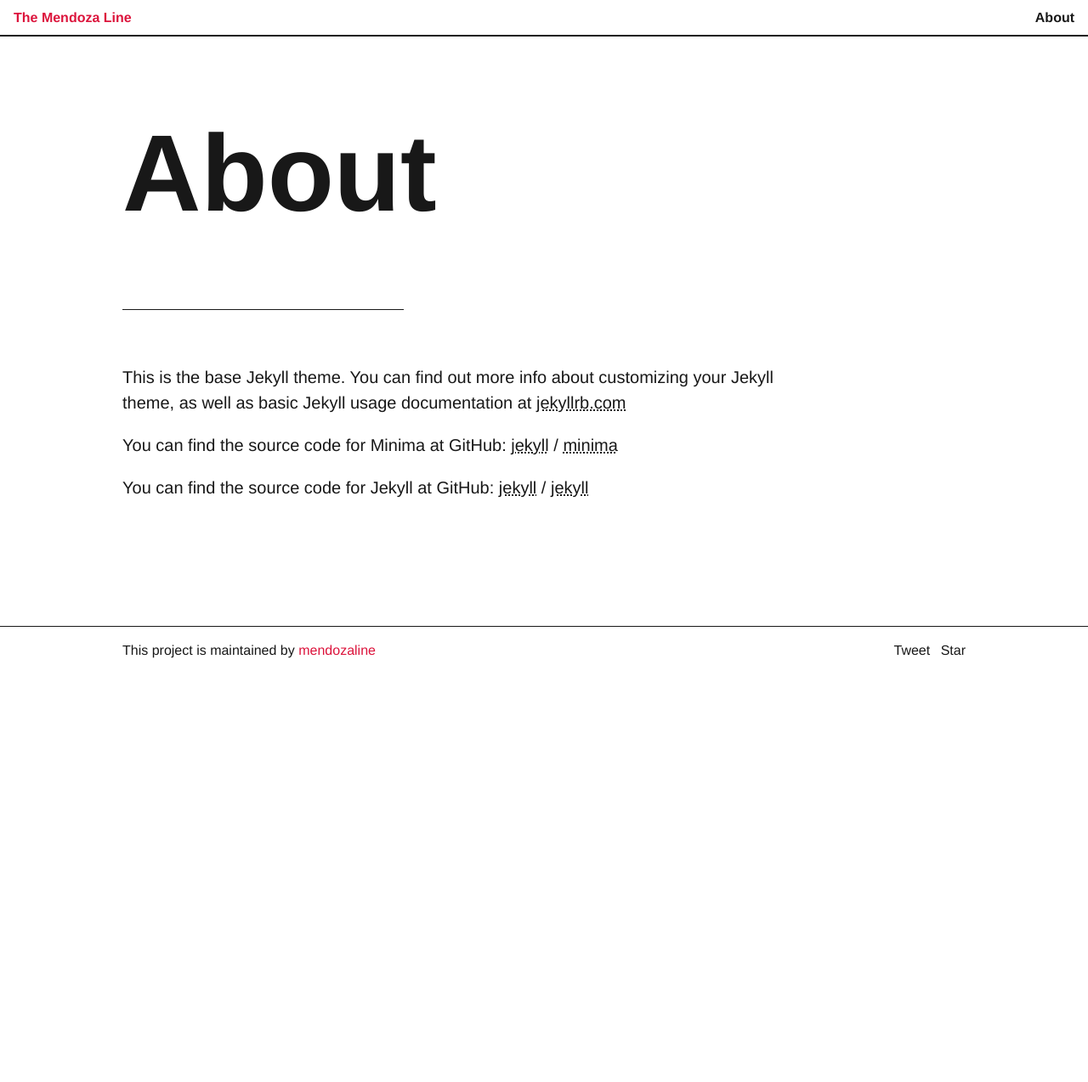
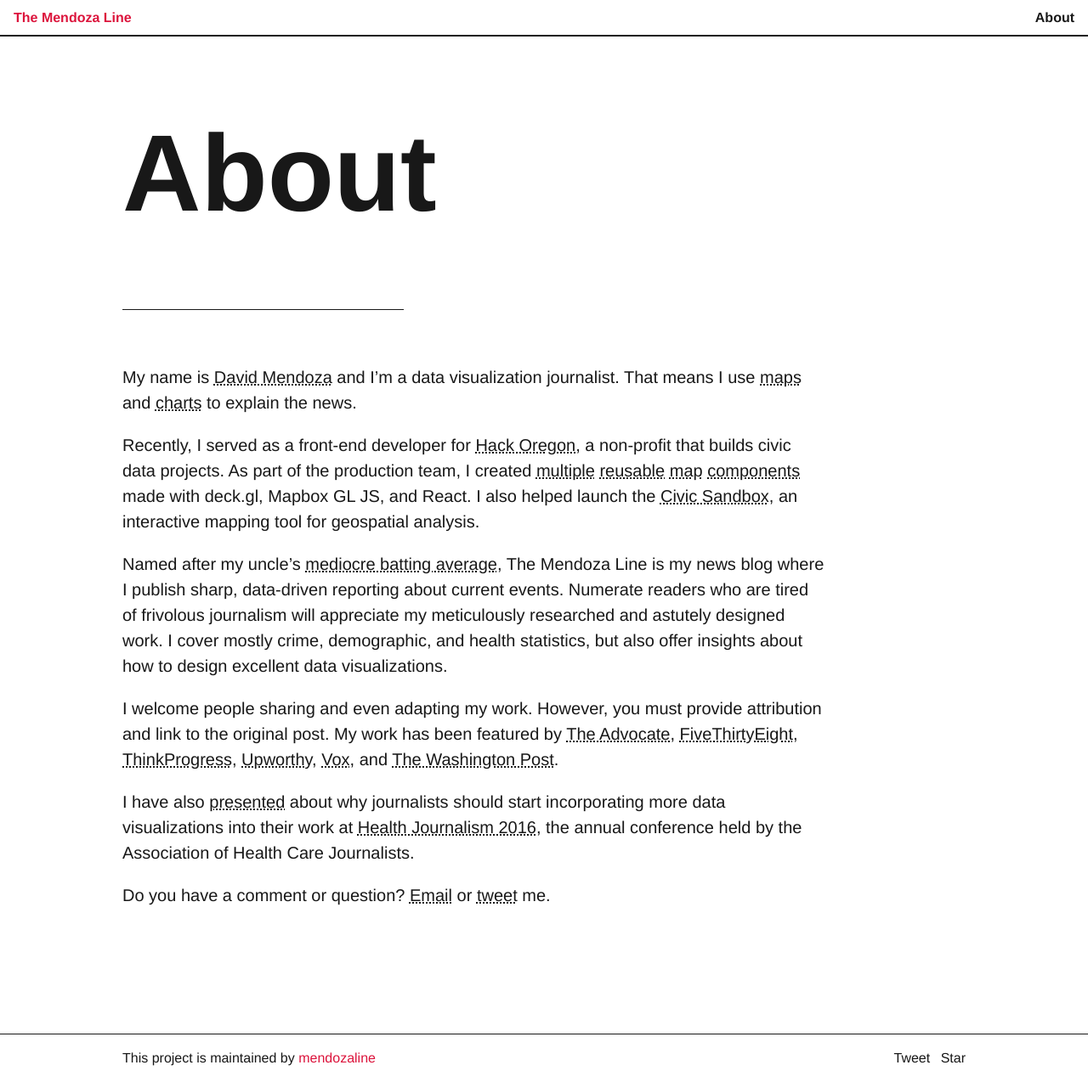
Before and after one commit to mendozaline/mendozaline.github.io, a Jekyll site: the page built from about.md, in a window 1280 px wide. Shown: the whole page at 85% size. Built offline with Jekyll 4.4.1, drawn with Linux system fonts in a browser that asks for light colours; comment, search, counter and statistics services are not loaded; before the commit the page ends 900 px from its top, so only the background shows below that.

Commit message:
Update about page

```diff
--- a/about.md
+++ b/about.md
@@ -3,16 +3,14 @@ layout: page
 title: About
 permalink: /about/
 ---
+My name is [David Mendoza](https://twitter.com/sen_mendoza/) and I’m a data visualization journalist. That means I use [maps](https://mic.com/articles/121326/evolution-of-same-sex-marriage-in-america) and [charts](https://mic.com/articles/122955/evolution-of-marijuana-legalization-in-america) to explain the news.
 
-This is the base Jekyll theme. You can find out more info about customizing your Jekyll theme, as well as basic Jekyll usage documentation at [jekyllrb.com](https://jekyllrb.com/)
+Recently, I served as a front-end developer for [Hack Oregon](https://www.hackoregon.org/), a non-profit that builds civic data projects. As part of the production team, I created [multiple](https://hackoregon.github.io/civic/iframe.html?selectedKind=PathMap&selectedStory=With%20tooltip) [reusable](https://hackoregon.github.io/civic/iframe.html?selectedKind=IconMap&selectedStory=With%20tooltip) [map](https://hackoregon.github.io/civic/iframe.html?selectedKind=ScatterPlotMap&selectedStory=With%20tooltip) [components](https://hackoregon.github.io/civic/iframe.html?selectedKind=ScreenGridMap&selectedStory=Simple%20usage) made with deck.gl, Mapbox GL JS, and React. I also helped launch the [Civic Sandbox](http://civicplatform.org/sandbox), an interactive mapping tool for geospatial analysis.
 
-You can find the source code for Minima at GitHub:
-[jekyll][jekyll-organization] /
-[minima](https://github.com/jekyll/minima)
+Named after my uncle’s [mediocre batting average](https://www.mlb.com/cut4/how-did-the-mendoza-line-become-an-mlb-term/c-277392972), The Mendoza Line is my news blog where I publish sharp, data-driven reporting about current events. Numerate readers who are tired of frivolous journalism will appreciate my meticulously researched and astutely designed work. I cover mostly crime, demographic, and health statistics, but also offer insights about how to design excellent data visualizations.
 
-You can find the source code for Jekyll at GitHub:
-[jekyll][jekyll-organization] /
-[jekyll](https://github.com/jekyll/jekyll)
+I welcome people sharing and even adapting my work. However, you must provide attribution and link to the original post. My work has been featured by [The Advocate](https://www.advocate.com/politics/marriage-equality/2014/06/05/majority-same-sex-couples-can-now-marry-us), [FiveThirtyEight](https://fivethirtyeight.com/datalab/more-data-analysts-went-looking-for-the-south-and-midwest-and-heres-what-they-found/), [ThinkProgress](https://thinkprogress.org/justice/2016/02/17/3750335/all-the-arguments-against-obama-nominating-the-next-supreme-court-justice-debunked/), [Upworthy](https://www.upworthy.com/10-years-of-social-change-in-1-simple-gif), [Vox](https://www.vox.com/2014/6/19/5824390/the-measles-vaccine-works-in-one-chart), and [The Washington Post](https://www.washingtonpost.com/blogs/the-fix/wp/2014/05/22/the-rapid-rise-of-the-career-politician-in-2-gifs/).
 
+I have also [presented](https://docs.google.com/presentation/d/1HBdn7kj9K3Lm1JU9EqL6qYO6xnsLlrccLpw8b6yV3fg/present#slide=id.p) about why journalists should start incorporating more data visualizations into their work at [Health Journalism 2016](http://healthjournalism.org/secondarypage-details.php?id=1618), the annual conference held by the Association of Health Care Journalists.
 
-[jekyll-organization]: https://github.com/jekyll
+Do you have a comment or question? [Email](mailto:david@themendozaline.org) or [tweet](https://twitter.com/sen_mendoza) me.
```
